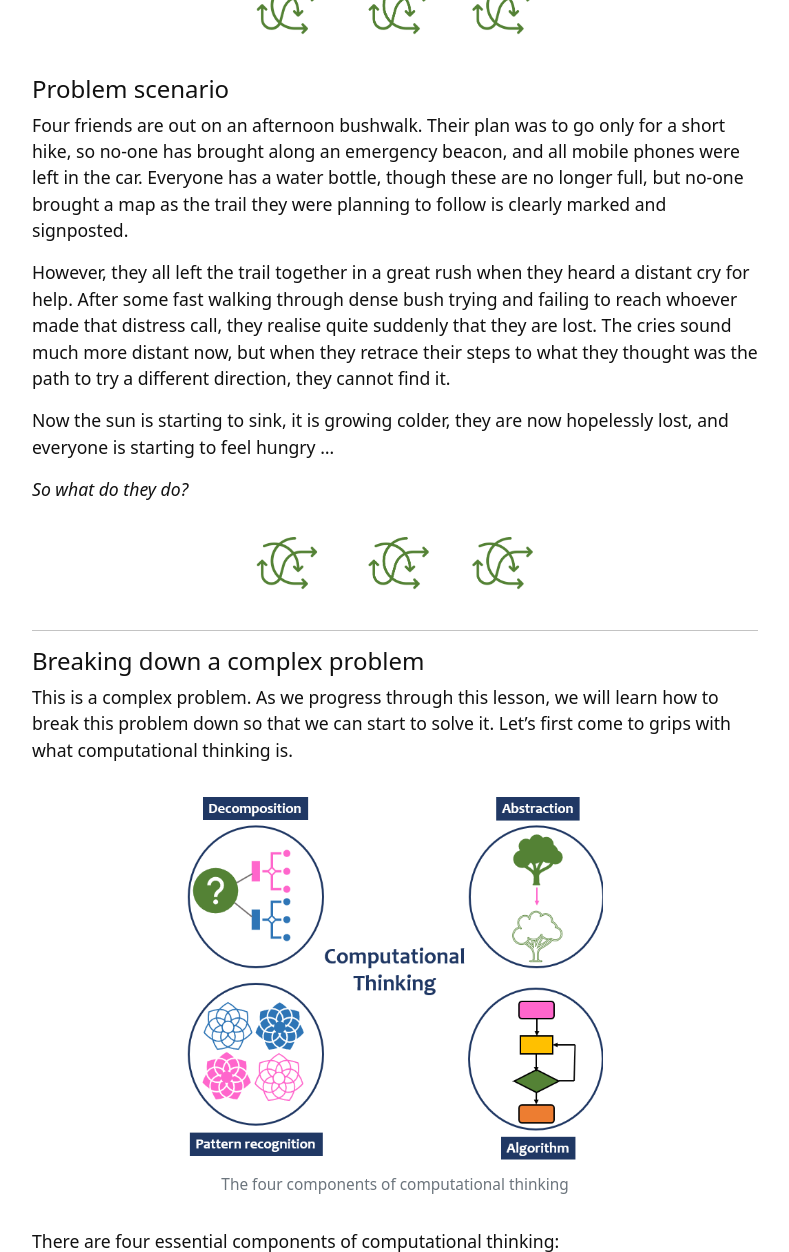
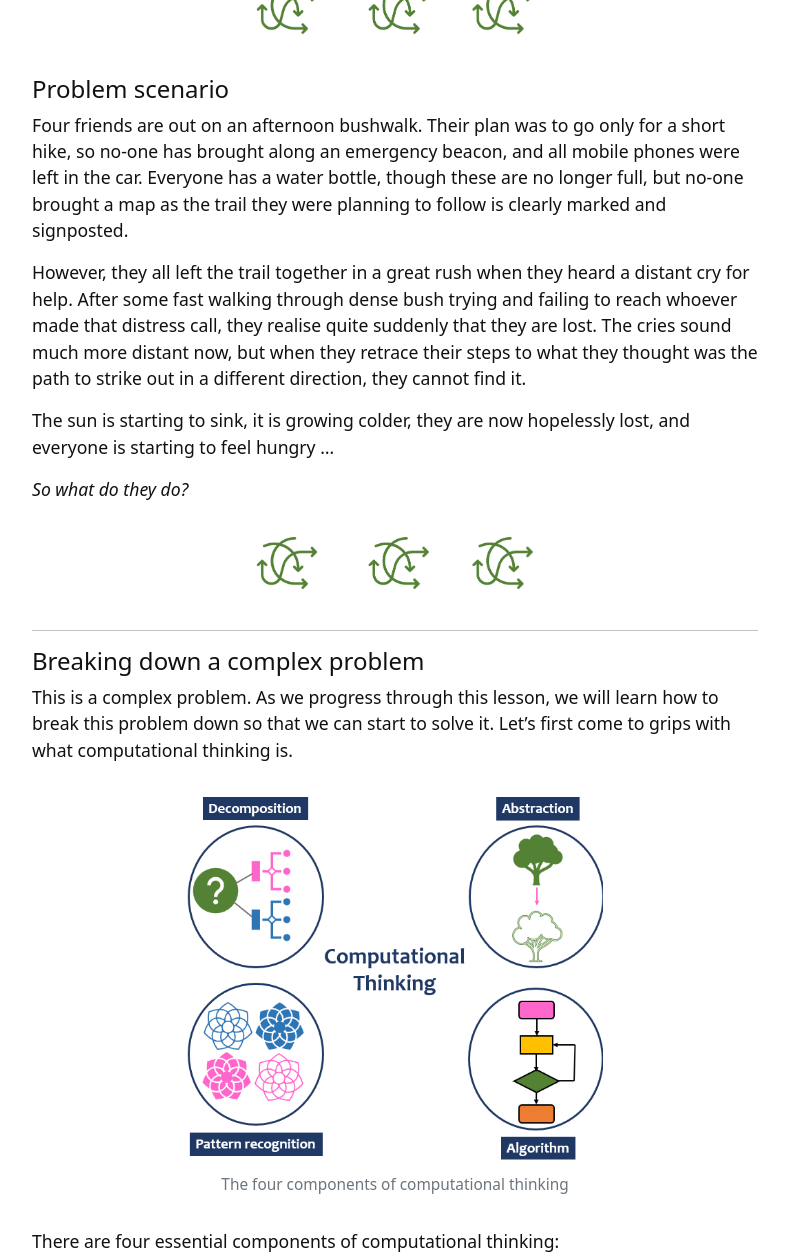
Before and after one commit to weaverbel/intro-computational-thinking, a Jekyll site: the page built from content/0-intro.md, in a window 1280 px wide and 1400 px high, scrolled down 542 px, cut to the strip 0-1252 px from the top of the window. Shown: the whole strip, without its empty margins (245-1034 px from the left). Built offline with Jekyll 4.4.1, drawn with Linux system fonts in a browser that asks for light colours; some of the changed text lies outside the part shown.

Commit message:
Update 0-intro.md
simplify

```diff
--- a/content/0-intro.md
+++ b/content/0-intro.md
@@ -17,9 +17,9 @@ Different definitions of computational thinking exist. However, computational th
 
 Four friends are out on an afternoon bushwalk. Their plan was to go only for a short hike, so no-one has brought along an emergency beacon, and all mobile phones were left in the car. Everyone has a water bottle, though these are no longer full, but no-one brought a map as the trail they were planning to follow is clearly marked and signposted.
 
-However, they all left the trail together in a great rush when they heard a distant cry for help. After some fast walking through dense bush trying and failing to reach whoever made that distress call, they realise quite suddenly that they are lost. The cries sound much more distant now, but when they retrace their steps to what they thought was the path to try a different direction, they cannot find it.
+However, they all left the trail together in a great rush when they heard a distant cry for help. After some fast walking through dense bush trying and failing to reach whoever made that distress call, they realise quite suddenly that they are lost. The cries sound much more distant now, but when they retrace their steps to what they thought was the path to strike out in a different direction, they cannot find it.
 
-Now the sun is starting to sink, it is growing colder, they are now hopelessly lost, and everyone is starting to feel hungry ...
+The sun is starting to sink, it is growing colder, they are now hopelessly lost, and everyone is starting to feel hungry ...
 
 *So what do they do?*
 
@@ -50,7 +50,7 @@ Wing believes that computational thinking is just as important a skill for schoo
 
 -------------
 
-#### What's next
+#### What's next?
 
 Our friends in the bush are still in the shouting, blaming and squabbling stage of their predicament, so while they are occupied in **NOT** solving their problem, we will look at computational thinking in a little more detail and examine how we can use each step to solve a maths problem.
 
```
Also changed, not shown: other parts of content/0-intro.md (+1 -1 lines).
